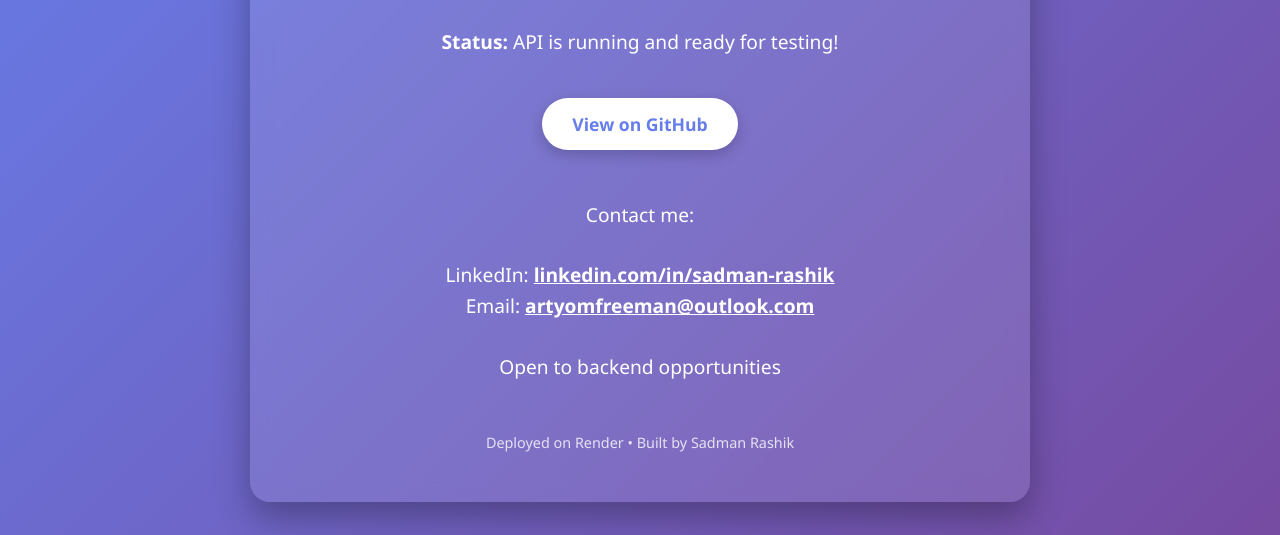
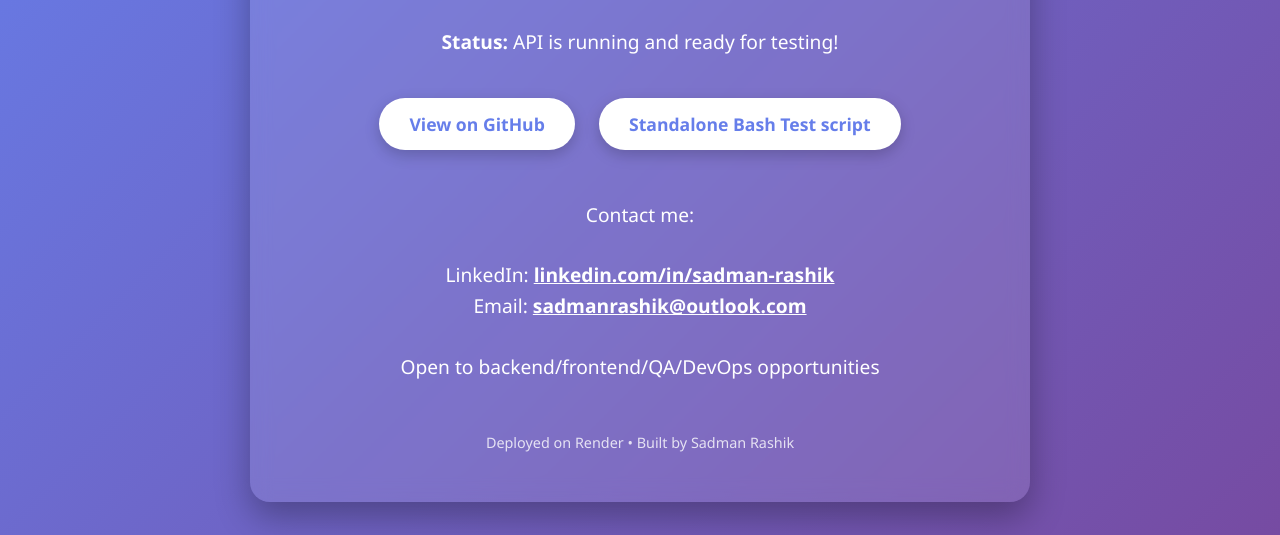
Before and after one commit to sadmanrashik1/ecommerce-api-nodejs, a website: page public/index.html in a window 1280 px wide. Shown: the part 265-800 px from the top of the page. Drawn offline with Linux system fonts and the light colour scheme.

Commit message:
Refactored

```diff
--- a/public/index.html
+++ b/public/index.html
@@ -81,14 +81,15 @@
       <strong>Status:</strong> API is running and ready for testing!
     </p>
     <a href="https://github.com/sadmanrashik1/ecommerce-api-nodejs" class="btn" target="_blank">View on GitHub</a>
+        <a href="https://github.com/sadmanrashik1/ecommerce-api-nodejs/blob/main/autoTestsBash/test-api.sh" class="btn" target="_blank">Standalone Bash Test script</a>
 
     <div class="contact">
       <p>Contact me:</p>
       <p>
         LinkedIn: <a href="https://linkedin.com/in/sadman-rashik" target="_blank">linkedin.com/in/sadman-rashik</a><br>
-        Email: <a href="mailto:artyomfreeman@outlook.com">artyomfreeman@outlook.com</a>
+        Email: <a href="mailto:sadmanrashik@outlook.com">sadmanrashik@outlook.com</a>
       </p>
-      <p>Open to backend opportunities </p>
+      <p>Open to backend/frontend/QA/DevOps opportunities </p>
     </div>
 
     <div class="footer">
```
Also changed, not shown: README.MD, 1 other file.
